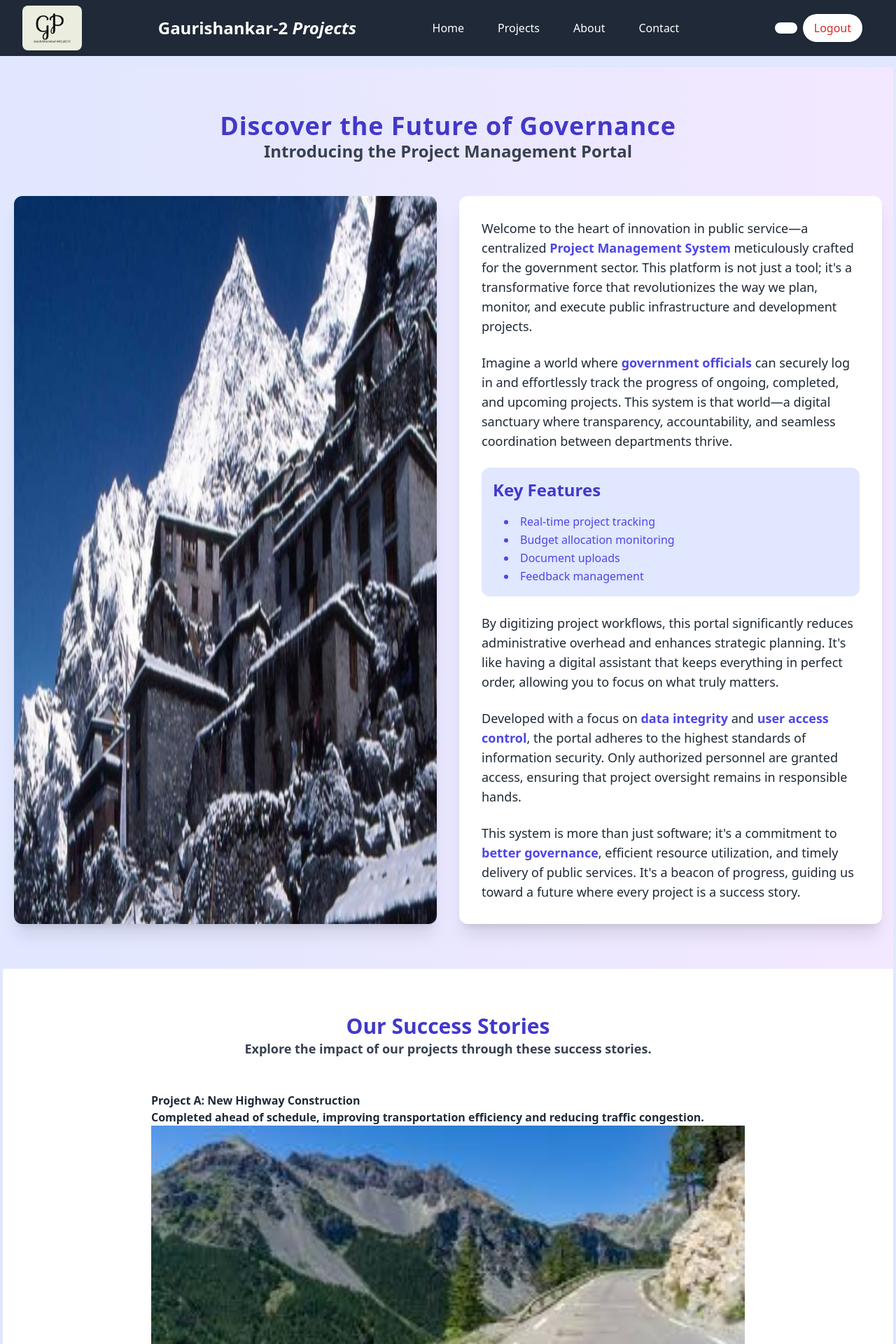
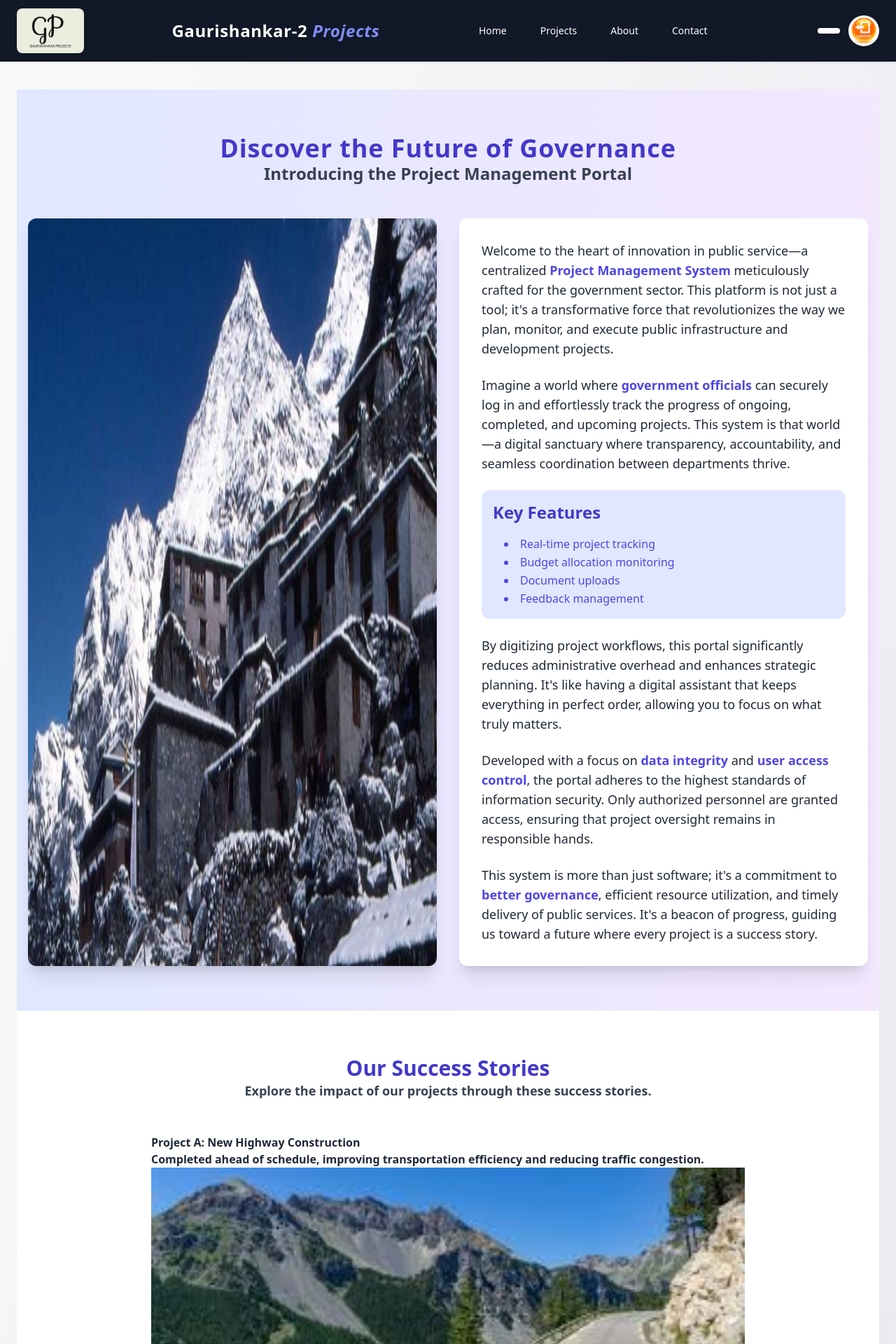
Before and after one commit to KarkiJitendra/govtProjectManagement, a Django app: page /about/ in a window 1280 px wide. Shown: the top 1920 px of the page at 70% size. Run offline with Django 5.2, Linux system fonts and the light colour scheme; data that the repository does not hold is empty; some libraries are stand-ins or nearby versions.

Commit message:
Enhanced the UI

```diff
--- a/management/templates/htmls/feedback/about.html
+++ b/management/templates/htmls/feedback/about.html
@@ -84,12 +84,12 @@
       <h2 class="text-3xl font-bold text-center mb-8">Hear from Our Stakeholders</h2>
       <div class="grid grid-cols-1 md:grid-cols-2 gap-8">
         <div class="video-container">
-                        <div class="relative aspect-video">
+
                             <iframe
                                 src="https://www.youtube.com/embed/ySjptv3WCaM"
                                 allowfullscreen frameborder="0">
                             </iframe>
-                        </div>
+
                             <p class="text-gray-700">Testimonial from David Williamson, Traveller</p>
         </div>
         <div class="video-container">
@@ -150,24 +150,24 @@
       <h2 class="text-3xl font-bold text-center mb-8">Community Voices</h2>
       <div class="grid grid-cols-1 md:grid-cols-3 gap-8">
         <div class="user-story">
-          <img src="{% static 'images/backphoto.jpg' %}" alt="User Photo" class="w-full h-48 object-cover">
+          <img src="{% static 'images/jiten.jpg' %}" alt="User Photo" class="w-full h-48 object-cover">
           <div class="p-4">
             <p class="text-gray-700">"This project has changed my life. Thank you for making it happen."</p>
-            <p class="text-indigo-600">John Doe, Community Member</p>
+            <p class="text-indigo-600">Jitendra Karki, Community Member(Farmer)</p>
           </div>
         </div>
         <div class="user-story">
-          <img src="{% static 'images/backphoto.jpg' %}" alt="User Photo" class="w-full h-48 object-cover">
+          <img src="{% static 'images/manjeet.jpg' %}" alt="User Photo" class="w-full h-48 object-cover">
           <div class="p-4">
             <p class="text-gray-700">"The new health center is a blessing for our community."</p>
-            <p class="text-indigo-600">Jane Smith, Community Member</p>
+            <p class="text-indigo-600">Manjeet Thapaliya, Community Member(Dog Breeder)</p>
           </div>
         </div>
       </div>
     </div>
 
     <!-- Slideshow Carousel -->
-    <div class="slideshow-carousel">
+    <!-- <div class="slideshow-carousel">
       <h2 class="text-3xl font-bold text-center mb-8">Featured Success Stories</h2>
       <div class="carousel">
         <div class="carousel-item">
@@ -186,7 +186,7 @@
         </div>
         <!-- Add more carousel items as needed -->
       </div>
-    </div>
+    </div> -->
   </div>
 </section>
 
--- a/management/templates/htmls/project/main.html
+++ b/management/templates/htmls/project/main.html
@@ -1,80 +1,84 @@
 <!DOCTYPE html>
 <html lang="en">
 <head>
-    <meta charset="UTF-8">
-    <meta name="viewport" content="width=device-width, initial-scale=1.0">
+  <meta charset="UTF-8" />
+  <meta name="viewport" content="width=device-width, initial-scale=1.0"/>
   <title>Dashboard</title>
   {% load static %}
-    <script src="https://cdn.tailwindcss.com"></script> <!-- Tailwind CDN -->
+  <script src="https://cdn.tailwindcss.com"></script>
 </head>
-<body class="flex flex-col min-h-screen font-sans bg-gray-100 text-gray-800">
+<body class="flex flex-col min-h-screen font-sans bg-gradient-to-br from-gray-50 to-gray-200 text-gray-800">
 
   <!-- Header -->
-    <header class="bg-gray-800 text-white  py-2 px-4">
-        <div class="flex justify-between items-center max-w-7.4xl mx-auto px-4">
-            <div class=" w-22 h-16 mr-4">
-                <img src="{% static 'images/newlopoy.png' %}"  class="w-full h-full object-cover rounded-lg" alt="Logo">
+  <header class="bg-gray-900 text-white shadow">
+    <div class="flex justify-between items-center max-w-7xl mx-auto px-6 py-3">
+      <!-- Logo -->
+      <div class="w-24 h-16">
+        <img src="{% static 'images/newlopoy.png' %}" class="w-full h-full object-cover rounded-lg shadow" alt="Logo" />
       </div>
-            <div class="px-1 text-2xl font-bold">
-                Gaurishankar-2 <em>Projects</em>
+
+      <!-- Title -->
+      <div class="text-2xl font-bold tracking-wide">
+        Gaurishankar-2 <em class="text-indigo-400">Projects</em>
       </div>
-            <ul class="flex space-x-4">
-                <li><a href="{% url 'dashboard' %}" class="px-4 py-2 hover:bg-gray-700 rounded">Home</a></li>
-                <li><a href="{% url 'ProjectList' %}" class="px-4 py-2 hover:bg-gray-700 rounded">Projects</a></li>
-                <li><a href="{% url 'about' %}" class="px-4 py-2 hover:bg-gray-700 rounded">About</a></li>
-                <li><a href="{% url 'thank-you' %}" class="px-4 py-2 hover:bg-gray-700 rounded">Contact</a></li>
+
+      <!-- Navigation -->
+      <ul class="flex space-x-4 text-sm font-medium">
+        <li><a href="{% url 'dashboard' %}" class="px-4 py-2 hover:bg-indigo-600 hover:text-white rounded transition">Home</a></li>
+        <li><a href="{% url 'ProjectList' %}" class="px-4 py-2 hover:bg-indigo-600 hover:text-white rounded transition">Projects</a></li>
+        <li><a href="{% url 'about' %}" class="px-4 py-2 hover:bg-indigo-600 hover:text-white rounded transition">About</a></li>
+        <li><a href="{% url 'thank-you' %}" class="px-4 py-2 hover:bg-indigo-600 hover:text-white rounded transition">Contact</a></li>
       </ul>
-            <div  class="flex items-center space-x-2 ml-4  px-4 py-2">
-                <span class="text-x bg-white text-gray-600 shadow rounded-full px-4 py-2" >{{ user.username }}</span>
-                <a href="{% url 'logout' %}" class="text-x text-red-600 hover:text-red-1000 bg-white text-gray-600 shadow rounded-full px-4 py-2">Logout</a>
+
+      <!-- User and Logout -->
+      <div class="flex items-center space-x-3 ml-4">
+        <span class="bg-white text-gray-700 px-4 py-1 rounded-full text-sm font-medium shadow">{{ user.username }}</span>
+        <a href="{% url 'logout' %}">
+          <img src="{% static 'images/log.jpg' %}" alt="Logout" class="w-11 h-11 rounded-full shadow hover:scale-105 transition-transform duration-200" />
+        </a>
       </div>
-            <!-- <button onclick="toggleMode()">Toggle Dark Mode</button> -->
-
-
-
     </div>
   </header>
 
   <!-- Main Content -->
-    <!-- <main class="bg-gradient-to-br from-blue-500 to-green-400 flex-grow bg-blue-50 py-4 px-1"> -->
-    <main class="bg-indigo-100 flex-grow bg-blue-50 py-4 px-1">
+  <main class="flex-grow py-10 px-6">
+    {% block content %}
+    <h1 class="text-4xl font-bold text-center mb-12 text-indigo-700">Project Dashboard</h1>
 
-        {% block content %}
-        <h1 class="text-3xl text-center font-semibold mb-10">Project Dashboard</h1>
-
-        <div class="flex flex-wrap justify-center gap-6">
+    <div class="flex flex-wrap justify-center gap-8">
       <!-- Project Card -->
-            <div class="w-full sm:w-1/2 md:w-1/3 max-w-sm">
-                <div class="bg-white border border-gray-200 rounded-lg shadow flex flex-col h-full">
-                    <div class="p-4 flex-grow">
-                        <h5 class="text-xl font-semibold mb-2">Project Name</h5>
-                        <p class="text-sm mb-1"><strong>Owner:</strong> Owner Name</p>
-                        <p class="text-sm mb-1"><strong>Status:</strong> In Progress</p>
-                        <p class="text-sm"><strong>Description:</strong> A brief project description goes here.</p>
+      <div class="w-full sm:w-1/2 md:w-1/3 max-w-sm transition transform hover:scale-105">
+        <div class="bg-white rounded-xl shadow-lg border border-gray-200 flex flex-col h-full overflow-hidden">
+          <div class="p-6 flex-grow">
+            <h5 class="text-xl font-semibold mb-2 text-gray-800">Project Name</h5>
+            <p class="text-sm mb-1 text-gray-600"><strong>Owner:</strong> Owner Name</p>
+            <p class="text-sm mb-1 text-gray-600"><strong>Status:</strong> In Progress</p>
+            <p class="text-sm text-gray-700"><strong>Description:</strong> A brief project description goes here.</p>
           </div>
           <div class="bg-gray-100 p-4 text-center">
-                        <button onclick="viewDetails()" class="bg-blue-600 text-white px-4 py-2 rounded hover:bg-blue-800 transition">View Details</button>
+            <button onclick="viewDetails()" class="bg-indigo-600 text-white px-4 py-2 rounded hover:bg-indigo-800 transition">View Details</button>
           </div>
         </div>
       </div>
-            <!-- Additional cards can be added here -->
+      <!-- Additional cards can be added similarly -->
     </div>
     {% endblock %}
   </main>
 
   <!-- Footer -->
-    <footer class="bg-gray-800 text-white text-center py-4">
+  <footer class="bg-gray-900 text-white text-center py-4 mt-auto shadow-inner">
     &copy; 2025 Project Dashboard. All Rights Reserved.
   </footer>
 
+  <!-- Scripts -->
   <script>
     function viewDetails() {
       alert("Details button clicked!");
     }
-
     function toggleMode() {
       document.getElementById("mainBody").classList.toggle("dark-mode");
     }
   </script>
+
 </body>
 </html>
--- a/management/views.py
+++ b/management/views.py
@@ -612,5 +612,5 @@ def submit_feedback(request):
 
 def about(request):
     number = Project.objects.filter(status='Completed').count()
-    budget = Transaction.objects.aggregate(Sum('amount'))['amount__sum'] or 0
+    budget = Transaction.objects.filter(project__status='completed').aggregate(Sum('amount'))['amount__sum'] or 0
     return render(request, 'htmls/feedback/about.html', {'number': number, 'budget': budget})
```
Also changed, not shown: static/images/log.jpg (added), static/images/logout.jpg (added), static/images/manjeet.jpg (added), 1 other file. Lines whose indentation alone changed are shown as unchanged.
